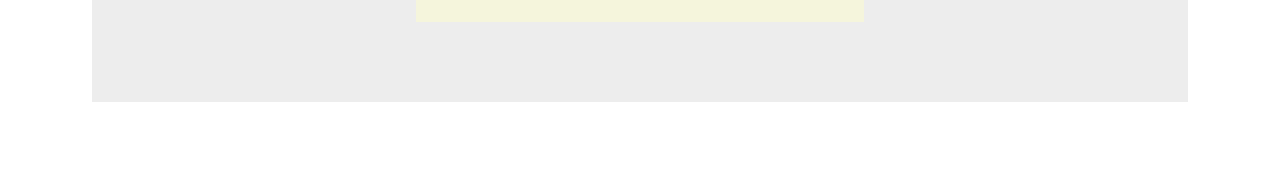
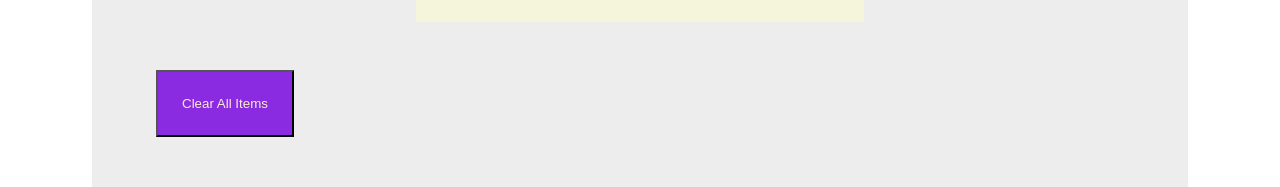
Before and after one commit to Joycey83/food-shopping-list, a React (Vite) app: page / in a window 1280 px wide. Shown: the part 3224-3411 px from the top of the page. Before the commit the page ends 3390 px from the top, so only its background shows below. Built offline with nearby package versions, Linux system fonts and the light colour scheme.

Commit message:
Added clear all button for the shopping list

```diff
--- a/src/App.jsx
+++ b/src/App.jsx
@@ -9,6 +9,7 @@ function App() {
     <div className="shopping--container">
       <h1>{food.length} Food items to buy</h1>
       <FoodList foodProduct={food} />
+      <button className=" btn clear--btn">Clear All Items</button>
     </div>
   );
 }
```
